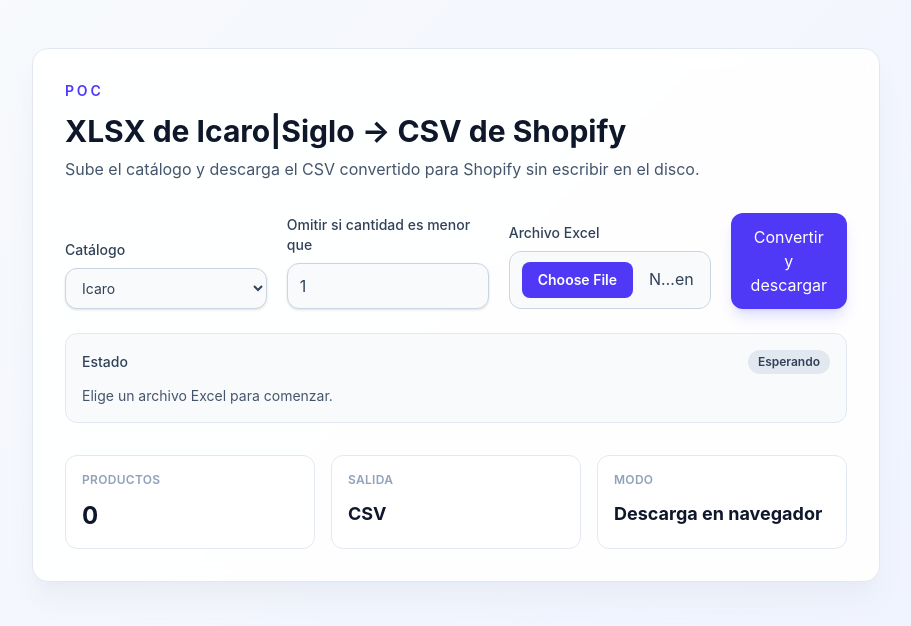
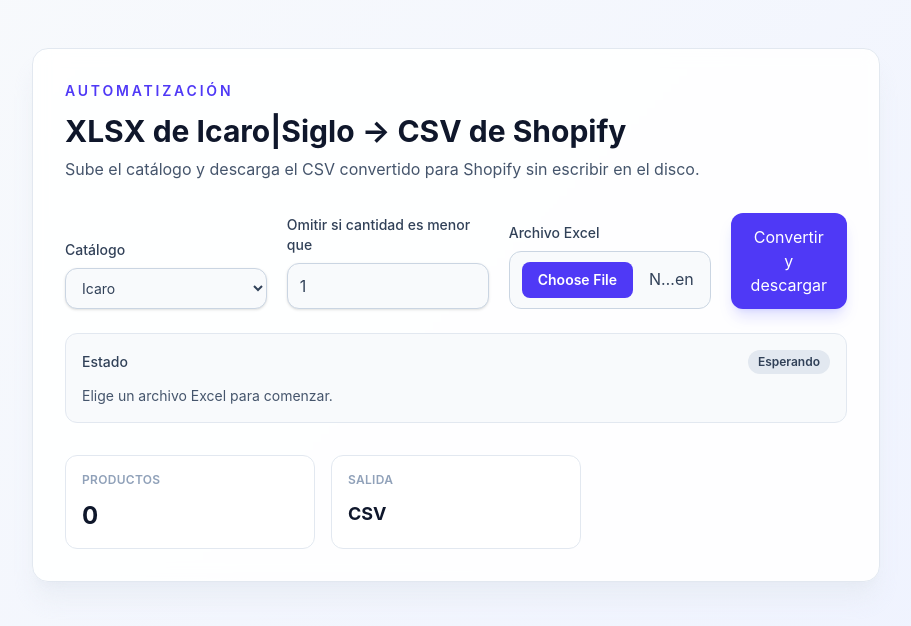
Before and after one commit to juanarbol/caballitos-tooling, a website built with Vite: page index.html in a window 1280 px wide. Shown: the whole page, without its empty margins (184-1095 px from the left). Built offline with nearby package versions, Linux system fonts and the light colour scheme.

Commit message:
converter: minimal changes in copies
Signed-off-by: Juan José Arboleda <soyjuanarbol@gmail.com>

```diff
--- a/index.html
+++ b/index.html
@@ -9,7 +9,7 @@
     <div class="mx-auto max-w-4xl px-6 py-12">
       <div class="rounded-2xl border border-slate-200 bg-white/90 p-8 shadow-xl shadow-slate-200/60 backdrop-blur">
         <div class="mb-8">
-          <p class="text-sm font-semibold uppercase tracking-[0.2em] text-indigo-600">PoC</p>
+          <p class="text-sm font-semibold uppercase tracking-[0.2em] text-indigo-600">Automatización</p>
           <h1 class="mt-3 text-3xl font-bold text-slate-900">XLSX de Icaro|Siglo → CSV de Shopify</h1>
           <p class="mt-2 text-slate-600">
             Sube el catálogo y descarga el CSV convertido para Shopify sin escribir en el disco.
@@ -77,10 +77,6 @@
             <p class="text-xs font-semibold uppercase tracking-wide text-slate-400">Salida</p>
             <p class="mt-3 text-lg font-bold text-slate-900">CSV</p>
           </div>
-          <div class="rounded-xl border border-slate-200 bg-white p-4">
-            <p class="text-xs font-semibold uppercase tracking-wide text-slate-400">Modo</p>
-            <p class="mt-3 text-lg font-bold text-slate-900">Descarga en navegador</p>
-          </div>
         </div>
       </div>
     </div>
```
